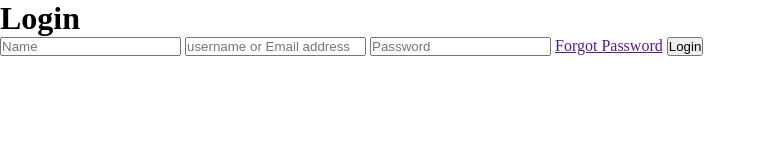
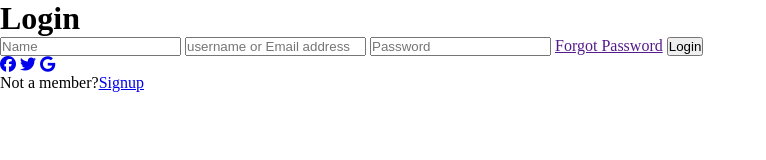
Before and after one commit to riteshK8055/login-signup-form, a plain HTML site: page index.html in a window 1280 px wide. Shown: the whole page, without its empty margins (0-766 px from the left). Drawn offline with Linux system fonts and the light colour scheme.

Commit message:
html modified according to css

```diff
--- a/index.html
+++ b/index.html
@@ -22,11 +22,22 @@
 
                 <a href="">Forgot Password</a>
                 <input type="button" value="Login">
+
+                <div class="links">
+                    <a href="#"><i class="fa-brands fa-facebook"></i></a>
+
+                   <a href="*"> <i class="fa-brands fa-twitter"></i></a>
+
+                    <a href="$"><i class="fa-brands fa-google"></i></a>
+                </div>
+
+                <p class="signup">Not a member?<a href="#">Signup</a></p>
             </form>
         </div>
     </div>
 
 
     <script src="script.js"></script>
+    <script src="https://kit.fontawesome.com/f7eac2d951.js" crossorigin="anonymous"></script>
 </body>
 </html>
```
